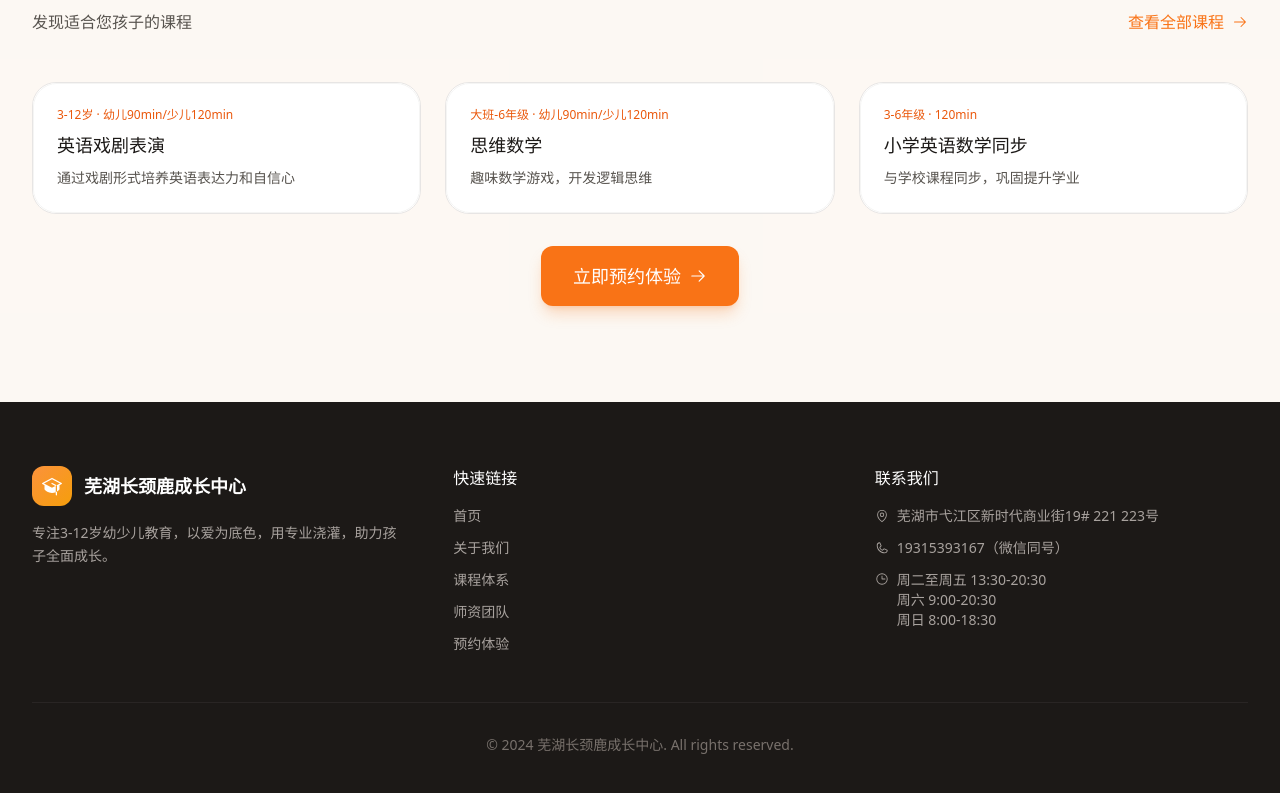
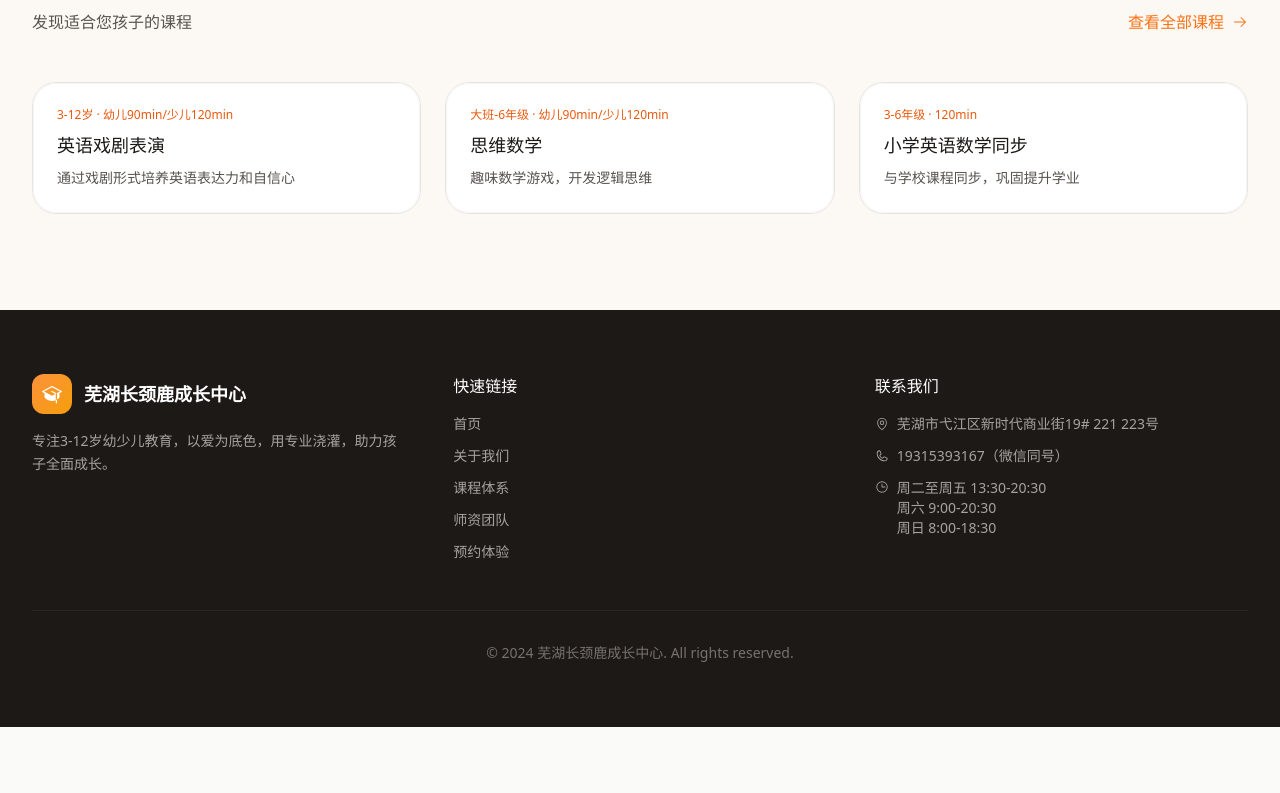
Before and after one commit to tujunjie003/WUHUGIRAFFE-WEB, a Next.js app: page /WUHUGIRAFFE-WEB/ in a window 1280 px wide. Shown: the part 1466-2259 px from the top of the page. After the commit the page ends 2193 px from the top, so only its background shows below. Built offline with nearby package versions, Linux system fonts and the light colour scheme.

Commit message:
fix: remove bottom CTA button from homepage

```diff
--- a/app/page.tsx
+++ b/app/page.tsx
@@ -1,10 +1,10 @@
 'use client'
 
 /**
- * 首页
+ * 首页 - 高端优雅设计
  */
 
-import { GraduationCap, Clock, Users, Star, ArrowRight, Play } from '@phosphor-icons/react'
+import { GraduationCap, Clock, Users, ArrowRight, Play } from '@phosphor-icons/react'
 import Image from 'next/image'
 import Link from 'next/link'
 import Header from '@/components/layout/Header'
@@ -197,12 +197,10 @@ export default function HomePage() {
             ))}
           </div>
 
-          <div className="text-center mt-8">
-            <Link href="/enroll">
-              <Button size="lg">
-                立即预约体验
-                <ArrowRight size={18} />
-              </Button>
+          <div className="text-center mt-8 sm:hidden">
+            <Link href="/courses" className="inline-flex items-center gap-2 text-orange-500 hover:text-orange-600">
+              查看全部课程
+              <ArrowRight size={16} />
             </Link>
           </div>
         </div>
```
